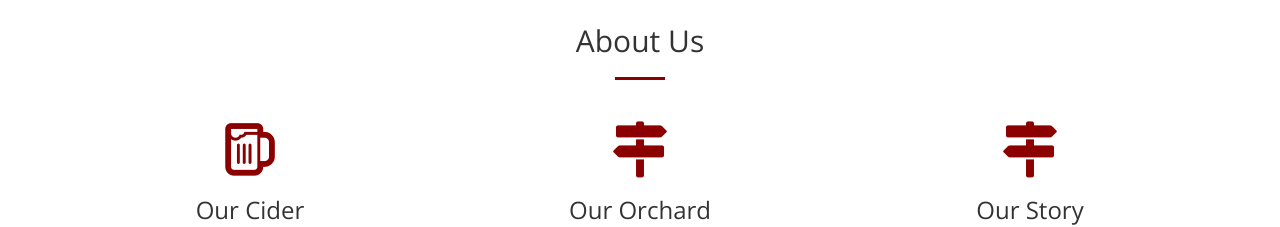
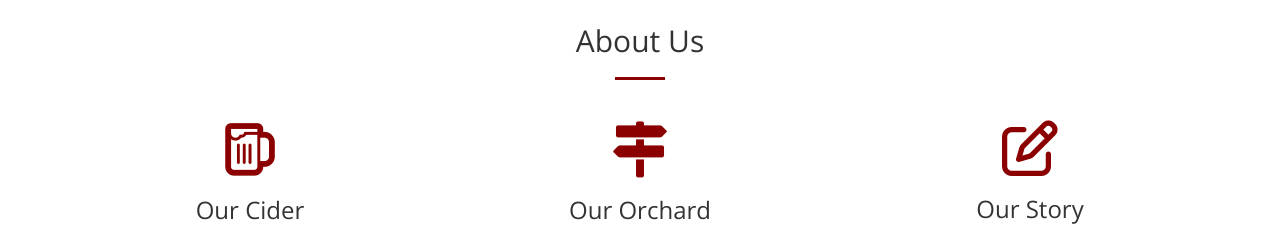
Before and after one commit to ozzyonfire/applefallscider, a plain HTML site: page index.html in a window 1280 px wide. Shown: the part 1220-1447 px from the top of the page. Drawn offline with nearby package versions, Linux system fonts and the light colour scheme; some packages are replaced by stand-ins of ours.

Commit message:
new icon

```diff
--- a/index.html
+++ b/index.html
@@ -141,7 +141,7 @@
                 </div>
                 <div class="col-lg-4 col-md-4 text-center">
                     <div class="service-box">
-                        <i class="fa fa-4x icon-map-signs wow bounceIn text-primary" data-wow-delay=".2s"></i>
+                        <i class="fa fa-4x fa-pencil-square-o wow bounceIn text-primary" data-wow-delay=".2s"></i>
                         <h3>Our Story</h3>
                         <p class="text-muted">Apple Falls Cider creates ciders that feature the true flavours of Prince Edward County.</p>
                         <hr class="primary">
```
